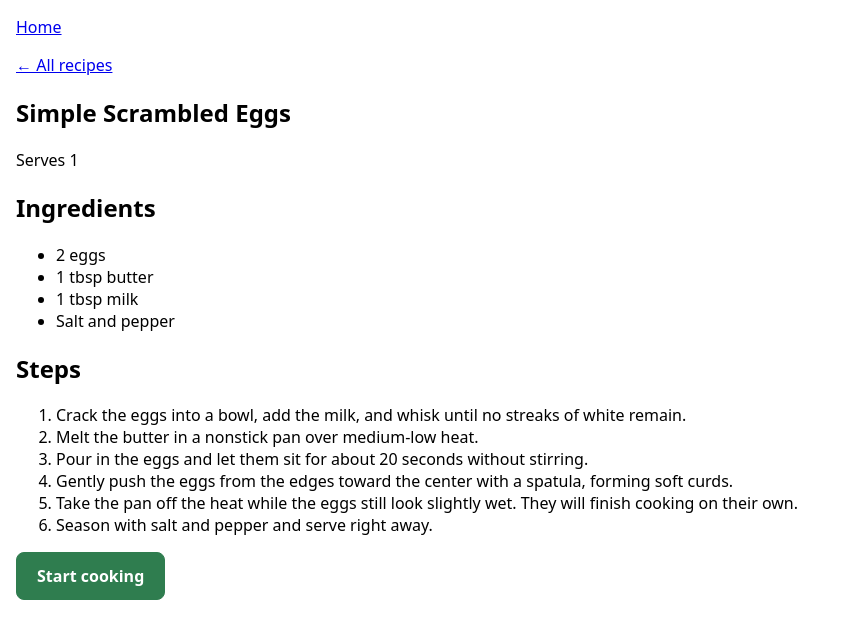
After one commit to Nemo-22-UF/CEN3031-Project, a Flask app: page /recipes/1 in a window 1280 px wide. The commit adds this page. Shown: the top 639 px of the page, without its empty margins (0-844 px from the left). Run offline with Flask 3, Linux system fonts and the light colour scheme.

Commit message:
feat: add recipe browse and detail pages (PBI-06) (#33)

```diff
--- a/app/recipes.py
+++ b/app/recipes.py
@@ -31,3 +31,8 @@ SAMPLE_RECIPES = {
 def get_recipe(recipe_id):
     """Return the recipe with this id, or None if it doesn't exist."""
     return SAMPLE_RECIPES.get(recipe_id)
+
+
+
+def get_all_recipes():
+    return list(SAMPLE_RECIPES.values())
--- a/app/routes.py
+++ b/app/routes.py
@@ -1,6 +1,6 @@
 from flask import Blueprint, abort, redirect, render_template, request, url_for
 
-from app.recipes import get_recipe
+from app.recipes import get_all_recipes, get_recipe
 
 main = Blueprint("main", __name__)
 
@@ -13,6 +13,19 @@ def index():
 @main.route("/health")
 def health():
     return {"status": "ok"}
+
+
+@main.route("/recipes")
+def recipes():
+    return render_template("recipes.html", recipes=get_all_recipes())
+
+
+@main.route("/recipes/<int:recipe_id>")
+def recipe_detail(recipe_id):
+    recipe = get_recipe(recipe_id)
+    if recipe is None:
+        abort(404)
+    return render_template("recipe_detail.html", recipe=recipe)
 
 
 @main.route("/recipes/<int:recipe_id>/cook")
--- /dev/null
+++ b/app/templates/recipe_detail.html
@@ -0,0 +1,27 @@
+{% extends "base.html" %}
+
+{% block title %}{{ recipe.title }}{% endblock %}
+
+{% block content %}
+<section class="recipe-detail">
+    <p><a href="{{ url_for('main.recipes') }}">← All recipes</a></p>
+    <h1>{{ recipe.title }}</h1>
+    <p>Serves {{ recipe.base_servings }}</p>
+
+    <h2>Ingredients</h2>
+    <ul>
+        {% for ingredient in recipe.ingredients %}
+        <li>{{ ingredient }}</li>
+        {% endfor %}
+    </ul>
+
+    <h2>Steps</h2>
+    <ol>
+        {% for step in recipe.steps %}
+        <li>{{ step }}</li>
+        {% endfor %}
+    </ol>
+
+    <a class="button" href="{{ url_for('main.cook', recipe_id=recipe.id, step=1) }}">Start cooking</a>
+</section>
+{% endblock %}
```
Also changed, not shown: app/templates/index.html (+7 -2 lines), app/templates/recipes.html (added, +22 -0 lines), tests/test_recipes.py (added, +24 -0 lines).
